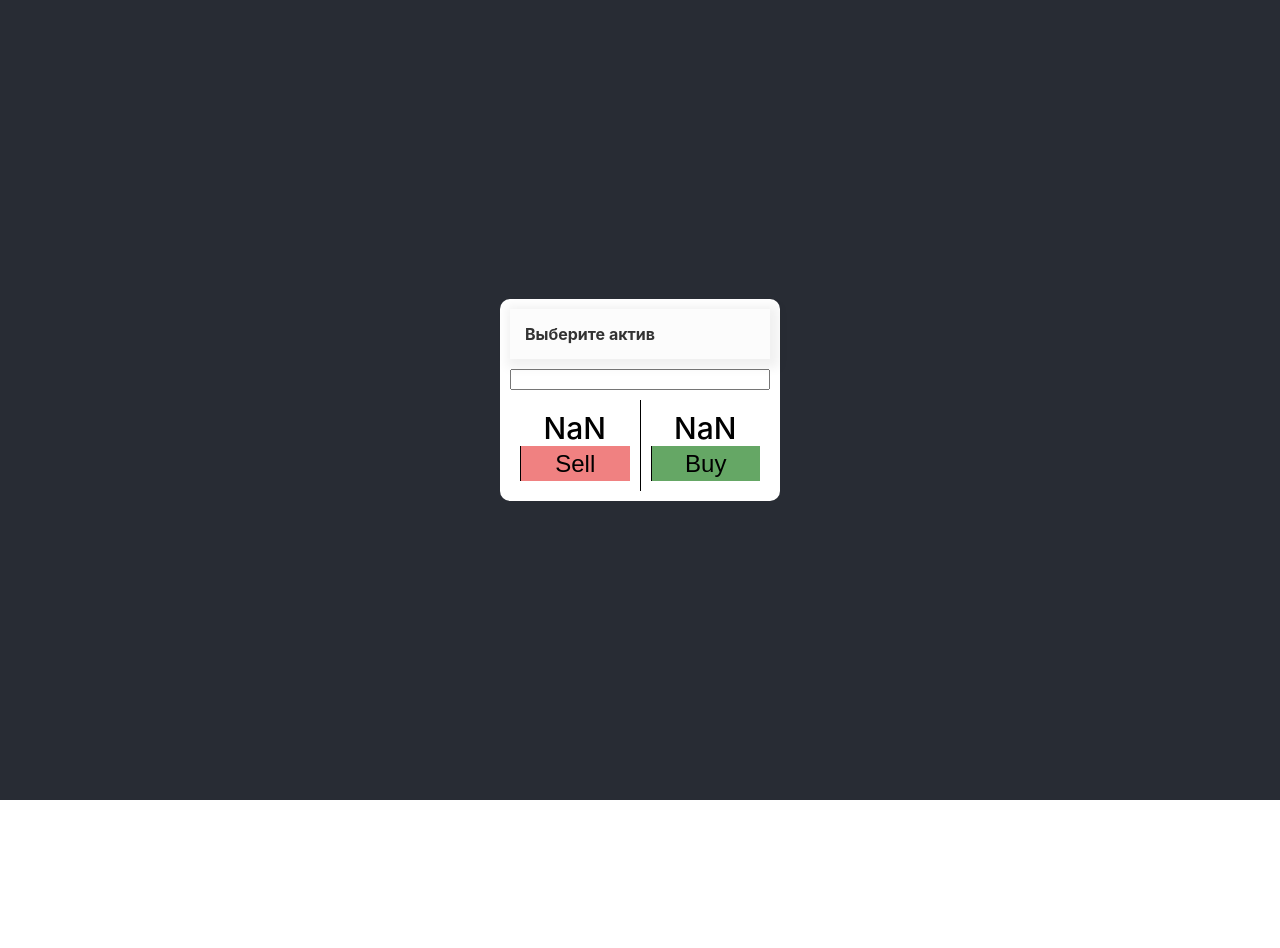
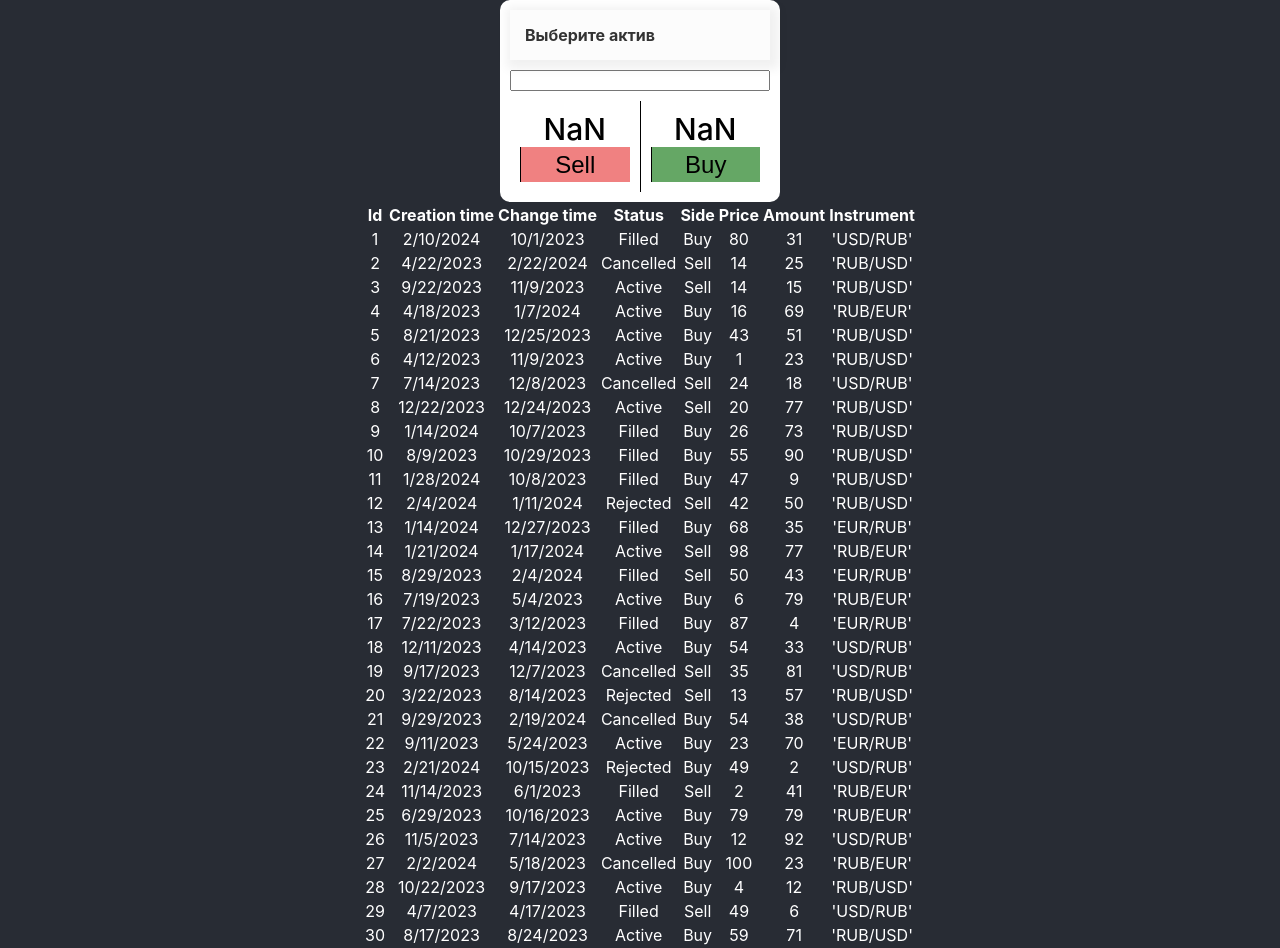
Before and after one commit to MuxauL-cpu/WebDeveloperTestWork, a React (Create React App) app: page / in a window 1280 px wide. Before the commit the page ends 800 px from the top, so only its background shows below. Built offline with nearby package versions, Linux system fonts and the light colour scheme.

Commit message:
Добавил React-table, добавил таблицу

```diff
--- a/package.json
+++ b/package.json
@@ -9,6 +9,7 @@
     "react": "^18.2.0",
     "react-dom": "^18.2.0",
     "react-scripts": "5.0.1",
+    "react-table": "^7.8.0",
     "web-vitals": "^2.1.4"
   },
   "scripts": {
--- a/src/components/App/App.jsx
+++ b/src/components/App/App.jsx
@@ -1,12 +1,14 @@
 import React from 'react';
 import './App.css';
 import Ticker from '../Ticker/Ticker';
+import Table from '../Table/Table';
 
 function App() {
   return (
     <div className="App">
       <header className="App-header">
         <Ticker />
+        <Table />
       </header>
     </div>
   );
--- /dev/null
+++ b/src/components/Table/Table.jsx
@@ -0,0 +1,44 @@
+import './Table.css';
+import React from 'react';
+import { useTable } from 'react-table';
+import MOCK_DATA from '../../utils/MOCK_DATA.json';
+import { COLUMNS } from '../../utils/COLUMNS';
+
+function Table() {
+  const columns = React.useMemo(() => COLUMNS, []);
+  const data = React.useMemo(() => MOCK_DATA, []);
+
+  const tableInstance = useTable({
+    columns,
+    data,
+  });
+
+  const { getTableProps, getTableBodyProps, headerGroups, rows, prepareRow } = tableInstance;
+  return (
+    <table {...getTableProps()}>
+      <thead>
+        {headerGroups.map((headerGroup) => (
+          <tr {...headerGroup.getHeaderGroupProps()}>
+            {headerGroup.headers.map((column) => (
+              <th {...column.getHeaderProps()}>{column.render('Header')}</th>
+            ))}
+          </tr>
+        ))}
+      </thead>
+      <tbody {...getTableBodyProps()}>
+        {rows.map((row) => {
+          prepareRow(row);
+          return (
+            <tr {...row.getRowProps()}>
+              {row.cells.map((cell) => {
+                return <td {...cell.getCellProps()}>{cell.render('Cell')}</td>;
+              })}
+            </tr>
+          );
+        })}
+      </tbody>
+    </table>
+  );
+}
+
+export default Table;
--- /dev/null
+++ b/src/utils/COLUMNS.js
@@ -0,0 +1,34 @@
+export const COLUMNS = [
+  {
+    Header: 'Id',
+    accessor: 'id',
+  },
+  {
+    Header: 'Creation time',
+    accessor: 'creation_time',
+  },
+  {
+    Header: 'Change time',
+    accessor: 'change_time',
+  },
+  {
+    Header: 'Status',
+    accessor: 'status',
+  },
+  {
+    Header: 'Side',
+    accessor: 'side',
+  },
+  {
+    Header: 'Price',
+    accessor: 'price',
+  },
+  {
+    Header: 'Amount',
+    accessor: 'amount',
+  },
+  {
+    Header: 'Instrument',
+    accessor: 'instrument',
+  },
+];
--- /dev/null
+++ b/src/utils/MOCK_DATA.json
@@ -0,0 +1,30 @@
+[{"id":1,"creation_time":"2/10/2024","change_time":"10/1/2023","status":"Filled","side":"Buy","price":80,"amount":31,"instrument":"'USD/RUB'"},
+{"id":2,"creation_time":"4/22/2023","change_time":"2/22/2024","status":"Cancelled","side":"Sell","price":14,"amount":25,"instrument":"'RUB/USD'"},
+{"id":3,"creation_time":"9/22/2023","change_time":"11/9/2023","status":"Active","side":"Sell","price":14,"amount":15,"instrument":"'RUB/USD'"},
+{"id":4,"creation_time":"4/18/2023","change_time":"1/7/2024","status":"Active","side":"Buy","price":16,"amount":69,"instrument":"'RUB/EUR'"},
+{"id":5,"creation_time":"8/21/2023","change_time":"12/25/2023","status":"Active","side":"Buy","price":43,"amount":51,"instrument":"'RUB/USD'"},
+{"id":6,"creation_time":"4/12/2023","change_time":"11/9/2023","status":"Active","side":"Buy","price":1,"amount":23,"instrument":"'RUB/USD'"},
+{"id":7,"creation_time":"7/14/2023","change_time":"12/8/2023","status":"Cancelled","side":"Sell","price":24,"amount":18,"instrument":"'USD/RUB'"},
+{"id":8,"creation_time":"12/22/2023","change_time":"12/24/2023","status":"Active","side":"Sell","price":20,"amount":77,"instrument":"'RUB/USD'"},
+{"id":9,"creation_time":"1/14/2024","change_time":"10/7/2023","status":"Filled","side":"Buy","price":26,"amount":73,"instrument":"'RUB/USD'"},
+{"id":10,"creation_time":"8/9/2023","change_time":"10/29/2023","status":"Filled","side":"Buy","price":55,"amount":90,"instrument":"'RUB/USD'"},
+{"id":11,"creation_time":"1/28/2024","change_time":"10/8/2023","status":"Filled","side":"Buy","price":47,"amount":9,"instrument":"'RUB/USD'"},
+{"id":12,"creation_time":"2/4/2024","change_time":"1/11/2024","status":"Rejected","side":"Sell","price":42,"amount":50,"instrument":"'RUB/USD'"},
+{"id":13,"creation_time":"1/14/2024","change_time":"12/27/2023","status":"Filled","side":"Buy","price":68,"amount":35,"instrument":"'EUR/RUB'"},
+{"id":14,"creation_time":"1/21/2024","change_time":"1/17/2024","status":"Active","side":"Sell","price":98,"amount":77,"instrument":"'RUB/EUR'"},
+{"id":15,"creation_time":"8/29/2023","change_time":"2/4/2024","status":"Filled","side":"Sell","price":50,"amount":43,"instrument":"'EUR/RUB'"},
+{"id":16,"creation_time":"7/19/2023","change_time":"5/4/2023","status":"Active","side":"Buy","price":6,"amount":79,"instrument":"'RUB/EUR'"},
+{"id":17,"creation_time":"7/22/2023","change_time":"3/12/2023","status":"Filled","side":"Buy","price":87,"amount":4,"instrument":"'EUR/RUB'"},
+{"id":18,"creation_time":"12/11/2023","change_time":"4/14/2023","status":"Active","side":"Buy","price":54,"amount":33,"instrument":"'USD/RUB'"},
+{"id":19,"creation_time":"9/17/2023","change_time":"12/7/2023","status":"Cancelled","side":"Sell","price":35,"amount":81,"instrument":"'USD/RUB'"},
+{"id":20,"creation_time":"3/22/2023","change_time":"8/14/2023","status":"Rejected","side":"Sell","price":13,"amount":57,"instrument":"'RUB/USD'"},
+{"id":21,"creation_time":"9/29/2023","change_time":"2/19/2024","status":"Cancelled","side":"Buy","price":54,"amount":38,"instrument":"'USD/RUB'"},
+{"id":22,"creation_time":"9/11/2023","change_time":"5/24/2023","status":"Active","side":"Buy","price":23,"amount":70,"instrument":"'EUR/RUB'"},
+{"id":23,"creation_time":"2/21/2024","change_time":"10/15/2023","status":"Rejected","side":"Buy","price":49,"amount":2,"instrument":"'USD/RUB'"},
+{"id":24,"creation_time":"11/14/2023","change_time":"6/1/2023","status":"Filled","side":"Sell","price":2,"amount":41,"instrument":"'RUB/EUR'"},
+{"id":25,"creation_time":"6/29/2023","change_time":"10/16/2023","status":"Active","side":"Buy","price":79,"amount":79,"instrument":"'RUB/EUR'"},
+{"id":26,"creation_time":"11/5/2023","change_time":"7/14/2023","status":"Active","side":"Buy","price":12,"amount":92,"instrument":"'USD/RUB'"},
+{"id":27,"creation_time":"2/2/2024","change_time":"5/18/2023","status":"Cancelled","side":"Buy","price":100,"amount":23,"instrument":"'RUB/EUR'"},
+{"id":28,"creation_time":"10/22/2023","change_time":"9/17/2023","status":"Active","side":"Buy","price":4,"amount":12,"instrument":"'RUB/USD'"},
+{"id":29,"creation_time":"4/7/2023","change_time":"4/17/2023","status":"Filled","side":"Sell","price":49,"amount":6,"instrument":"'USD/RUB'"},
+{"id":30,"creation_time":"8/17/2023","change_time":"8/24/2023","status":"Active","side":"Buy","price":59,"amount":71,"instrument":"'RUB/USD'"}]
```
Also changed, not shown: src/components/Table/Table.css (added), 1 other file (tests, documents, lock files or other folders).
